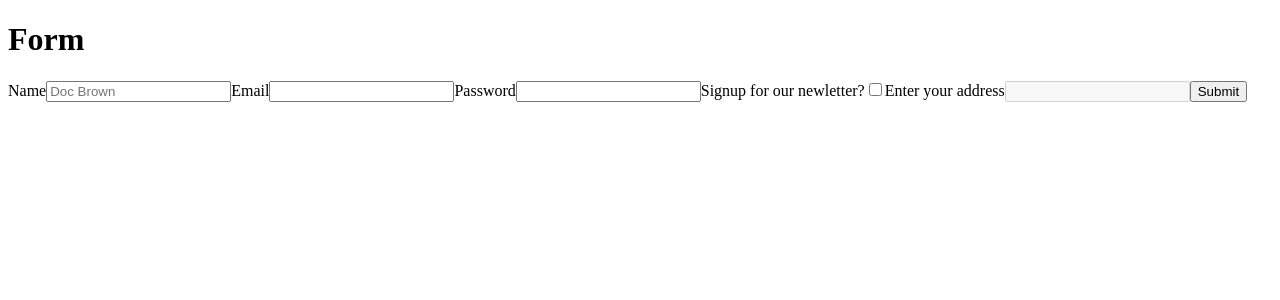
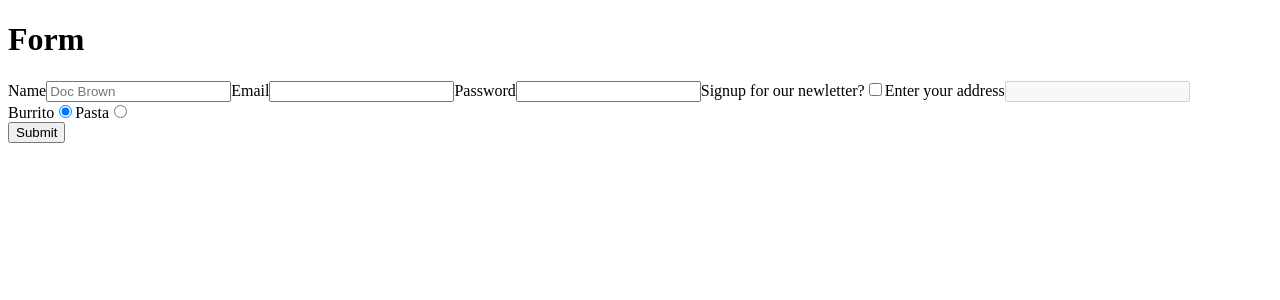
Before and after one commit to iFixit/formy, a React (Create React App) app: page / in a window 1280 px wide. Shown: the top 300 px of the page. Built offline with nearby package versions, Linux system fonts and the light colour scheme.

Commit message:
add begining of radio group

```diff
--- a/src/App.js
+++ b/src/App.js
@@ -12,6 +12,7 @@ const SignupForm = props => {
          <Form.Input.Component {...form.inputs.password}/>
          <Form.Input.Component {...form.inputs.newsletterSignup}/>
          <Form.Input.Component {...form.inputs.address}/>
+         <Form.Input.Component {...form.inputs.faveFood}/>
          <button type="submit">Submit</button>
       </Form.Component>
    );
@@ -25,7 +26,7 @@ class App extends React.Component {
          name: 'signupForm',
          onSubmit: Form.onSubmit(values => this.submitForm(values)),
          inputs: Form.Inputs({
-           onChange: Form.onChange(form => this.updateForm(form)),
+            onChange: Form.onChange(form => this.updateForm(form)),
          }, {
             name: Form.Input.Text({
                name: 'OtherName',
@@ -44,6 +45,13 @@ class App extends React.Component {
             address: Form.Input.Text({
                label: 'Enter your address',
                disabled: form => !form.inputs.newsletterSignup.checked,
+            }),
+            faveFood: Form.Input.RadioGroup({
+               value: 'burrito',
+               radios: [
+                  Form.Input.Radio({ label: 'Burrito', value: 'burrito' }),
+                  Form.Input.Radio({ label: 'Pasta', value: 'pasta' }),
+               ],
             }),
          }),
       };
--- a/src/Form.js
+++ b/src/Form.js
@@ -51,16 +51,15 @@ Form.getProps = form => {
     .filter(prop => !Form.Input.NON_COMPUTED_PROPERTIES.includes(prop))
     .forEach(prop => computedForm[prop] = form[prop](form));
 
+   Object.keys(form.inputs).forEach(inputKey => {
+      let computedInput = { ...form.inputs[inputKey] };
 
-   Object.keys(form.inputs).forEach(inputKey => {
-      let input = { ...form.inputs[inputKey] };
+      Object.keys(computedInput)
+       .filter(prop => computedInput[prop] instanceof Function)
+       .filter(prop => !Form.Input.NON_COMPUTED_PROPERTIES.includes(prop))
+       .forEach(prop => computedInput[prop] = computedInput[prop](form, inputKey));
 
-      Object.keys(input)
-       .filter(prop => input[prop] instanceof Function)
-       .filter(prop => !Form.Input.NON_COMPUTED_PROPERTIES.includes(prop))
-       .forEach(prop => input[prop] = input[prop](form, inputKey));
-
-      computedForm.inputs[inputKey] = input;
+      computedForm.inputs[inputKey] = computedInput;
    });
 
    return {...form, ...computedForm };
--- a/src/FormInput.js
+++ b/src/FormInput.js
@@ -62,6 +62,28 @@ FormInput.Dropdown = FormInput.InputFactory({
    customInputOnlyNumbers: false,
 });
 
+FormInput.RadioGroup = FormInput.InputFactory({
+   radios: {},
+   component: class RadioGroup extends React.Component {
+      render() {
+         console.log(window.test = this.props.onChange)
+
+         return(
+            <div>
+               {this.props.radios.map(radio => (
+                  FormInput.Component({...radio, ...{
+                     key: radio.value,
+                     name: this.props.name,
+                     onChange: ev => console.log('here'),
+                     checked: this.props.value === radio.value,
+                  }})
+               ))}
+            </div>
+         )
+      }
+   },
+});
+
 FormInput.Component = props => (
    <props.component {...props}/>
 );
```
